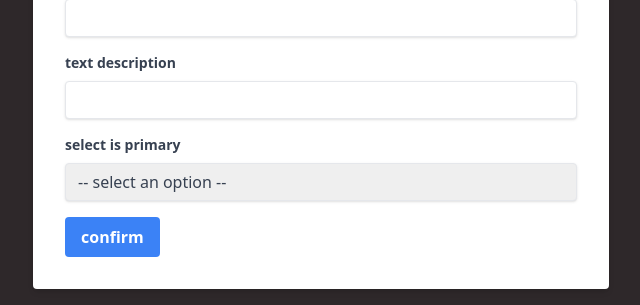
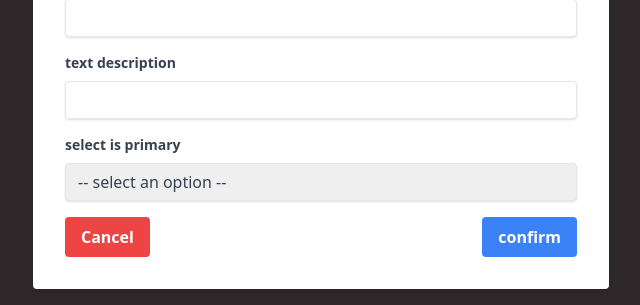
Before and after one commit to Srisuphadith/CPE241_Shop, a PHP site: page /user/add_address.php in a window 1280 px wide. Shown: the part 643-948 px from the top of the page, without its empty margins (319-959 px from the left). Run offline with PHP 8.4, Linux system fonts and the light colour scheme; the visitor is signed in with stand-in values (Sample User, id 1); data that the repository does not hold is empty; some libraries are stand-ins or nearby versions; some web fonts are replaced.

Commit message:
add cancel button

```diff
--- a/user/add_address.php
+++ b/user/add_address.php
@@ -90,6 +90,9 @@
     </div>
 
     <div class="flex items-center justify-between">
+      <a href="manage_address.php" class="bg-red-500 hover:bg-red-700 text-white font-bold py-2 px-4 rounded focus:outline-none focus:shadow-outline">
+        Cancel
+        </a>
       <button class="bg-blue-500 hover:bg-blue-700 text-white font-bold py-2 px-4 rounded focus:outline-none focus:shadow-outline" type="submit" name ="submit">
         confirm
       </button>
--- a/user/edit_address.php
+++ b/user/edit_address.php
@@ -99,6 +99,9 @@
         </div>
 
     <div class="flex items-center justify-between">
+    <a href="manage_address.php" class="bg-red-500 hover:bg-red-700 text-white font-bold py-2 px-4 rounded focus:outline-none focus:shadow-outline">
+        Cancel
+        </a>
       <button class="bg-blue-500 hover:bg-blue-700 text-white font-bold py-2 px-4 rounded focus:outline-none focus:shadow-outline" type="submit" name ="submit">
         confirm
       </button>
```
